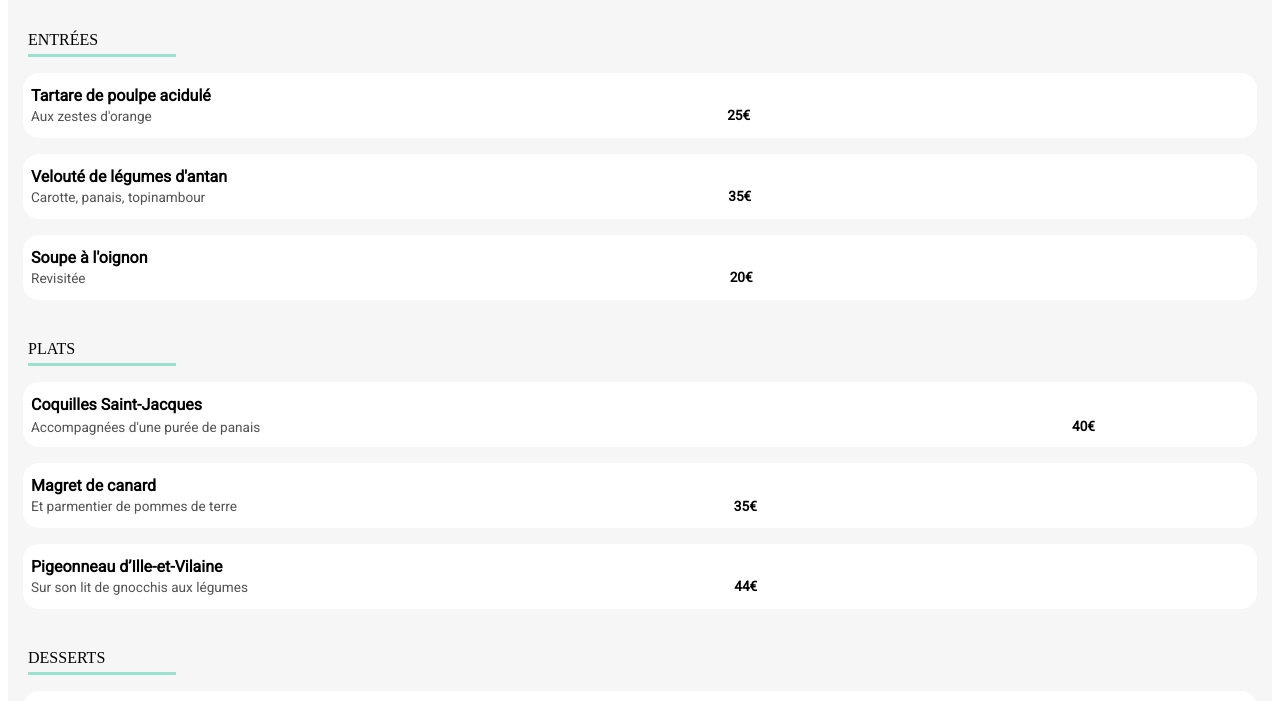
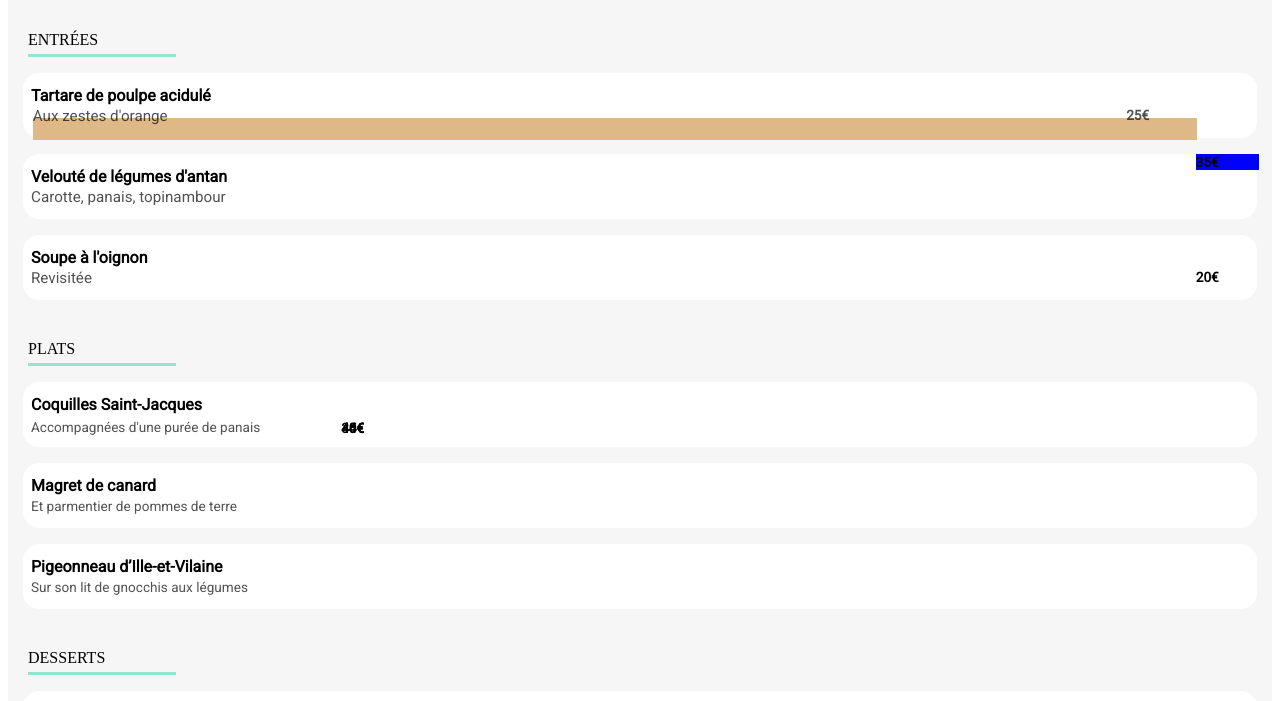
Before and after one commit to T-dev20/TravisGuibinga_05112020, a website: page menu-aLaFrançaise.html in a window 1280 px wide. Shown: the part 899-1600 px from the top of the page. Drawn offline with Linux system fonts and the light colour scheme; files whose address does not match are found by name; a web font is replaced by a local one.

Commit message:
début de réorganisation des prix

```diff
--- a/menu-aLaFrançaise.html
+++ b/menu-aLaFrançaise.html
@@ -32,9 +32,9 @@
           <p>ENTRÉES</p>
           <div class="starters__entrée1">
             <h2>Tartare de poulpe acidulé</h2>
-            <p>Aux zestes d'orange</p>
-            <em class="em1 starters--em1-1">25€</em>
-          </div>
+            <span><p>Aux zestes d'orange<em class="em1 starters--em1-1">25€</em></p>
+
+          </div></span>
           <div class="starters__entrée2">
             <h2>Velouté de légumes d'antan</h2>
             <p>Carotte, panais, topinambour</p>
--- a/sass/4-layouts/_menus-contents.scss
+++ b/sass/4-layouts/_menus-contents.scss
@@ -40,33 +40,35 @@
       display: flex;
       flex-direction: column;
       justify-content: space-between;
-      flex-wrap: wrap;
       background-color: white;
       font-family: "Roboto", Arial, Helvetica;
       margin-bottom: 1rem;
       height: 65px;
       padding-left: 8px;
       border-radius: 1rem;
+      & span {
+        background-color: burlywood;
+        width: 95%;
+        margin-left: -33.5px;
+      }
       & h2 {
         font-size: 1rem;
       }
       & p {
-        font-size: 0.85rem;
+        font-size: 0.95rem;
         margin-top: -11.5px;
         opacity: 0.68;
       }
       & em {
-        display: inline-block;
-        position: relative;
-        bottom: -34.8px;
-        right: -15px;
+        position: absolute;
+
         font-style: normal;
         font-weight: bold;
         font-size: 0.85rem;
         width: 5%;
       }
       & .em1 {
-        right: -46px;
+        right: 13px;
       }
       & .em2 {
         right: -22.1px;
@@ -87,15 +89,17 @@
       & .starters--em4 {
         right: -10.5px;
       }
-      /*pour les prix du menu "À la française"*/
+      /*pour les prix du menu "À la française"
+      }*/
       & .starters--em1-1 {
-        right: -24px;
+        margin-left: 140px;
       }
       & .starters--em2-1 {
-        right: -17px;
+        margin-left: 15px;
+        background-color: blue;
       }
       & .starters--em3-1 {
-        right: -58px;
+        bottom: 58.6em;
       }
     }
     & > p {
@@ -124,9 +128,9 @@
       }
       & em {
         display: inline-block;
-        position: relative;
-        bottom: -36px;
-        right: -15px;
+        position: absolute;
+        top: 36em;
+        left: 24.5em;
         font-style: normal;
         font-weight: bold;
         font-size: 0.85rem;
```
Also changed, not shown: public/css/style.css, 1 other file.
